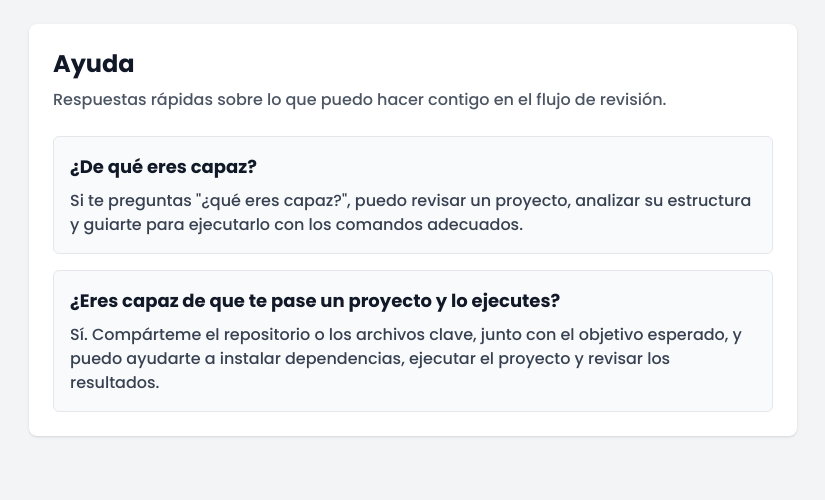
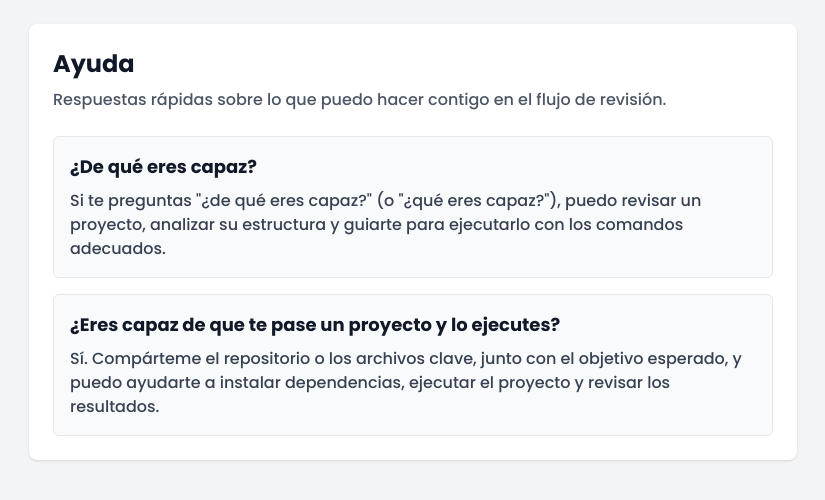
Before and after one commit to ImSinhue/ayuda, an Angular app: page /review in a window 1280 px wide. Shown: the top 500 px of the page, without its empty margins (227-1052 px from the left). Built offline with nearby package versions, Linux system fonts and the light colour scheme; sample sign-in values are in the browser's storage.

Commit message:
Align capability phrasing
Co-authored-by: ImSinhue <61761533+ImSinhue@users.noreply.github.com>

```diff
--- a/src/app/modules/review/review.component.ts
+++ b/src/app/modules/review/review.component.ts
@@ -10,7 +10,7 @@ export class ReviewComponent {
     {
       question: '¿De qué eres capaz?',
       answer:
-        'Si te preguntas "¿qué eres capaz?", puedo revisar un proyecto, analizar su estructura y guiarte para ejecutarlo con los comandos adecuados.',
+        'Si te preguntas "¿de qué eres capaz?" (o "¿qué eres capaz?"), puedo revisar un proyecto, analizar su estructura y guiarte para ejecutarlo con los comandos adecuados.',
     },
     {
       question: '¿Eres capaz de que te pase un proyecto y lo ejecutes?',
```
